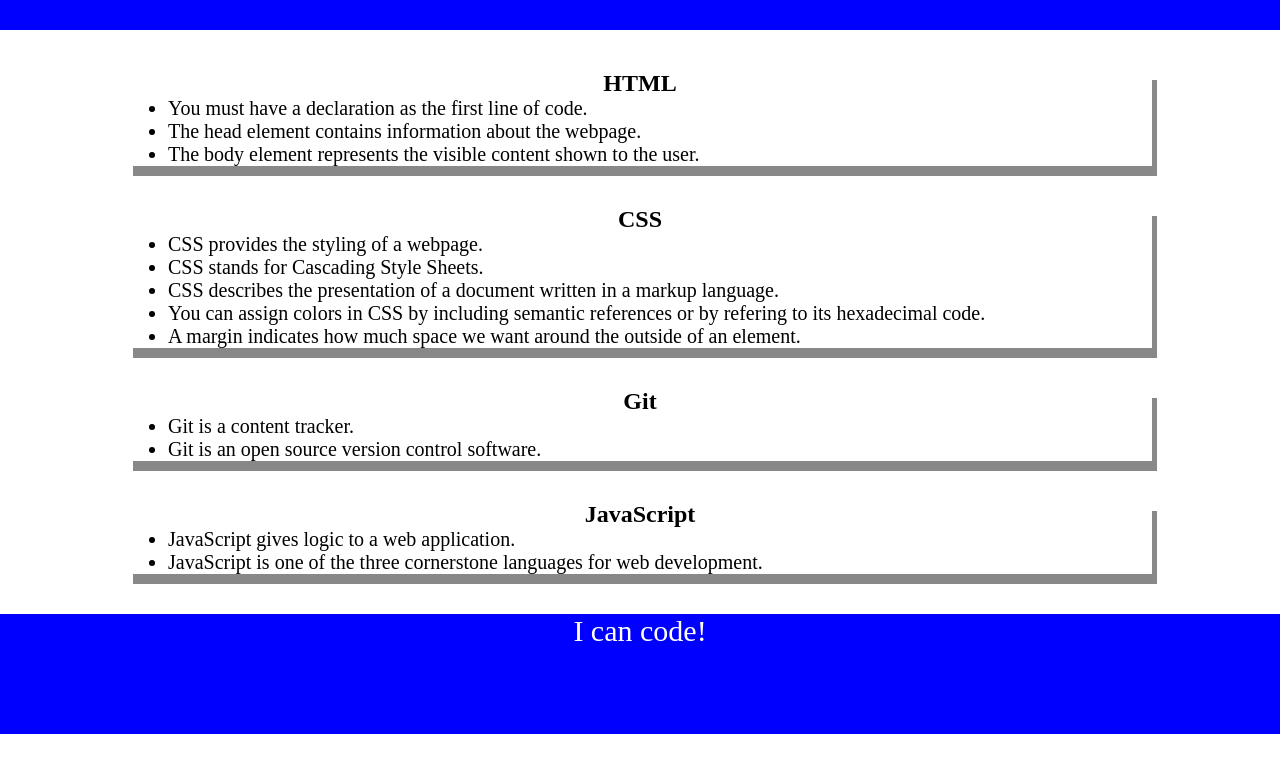
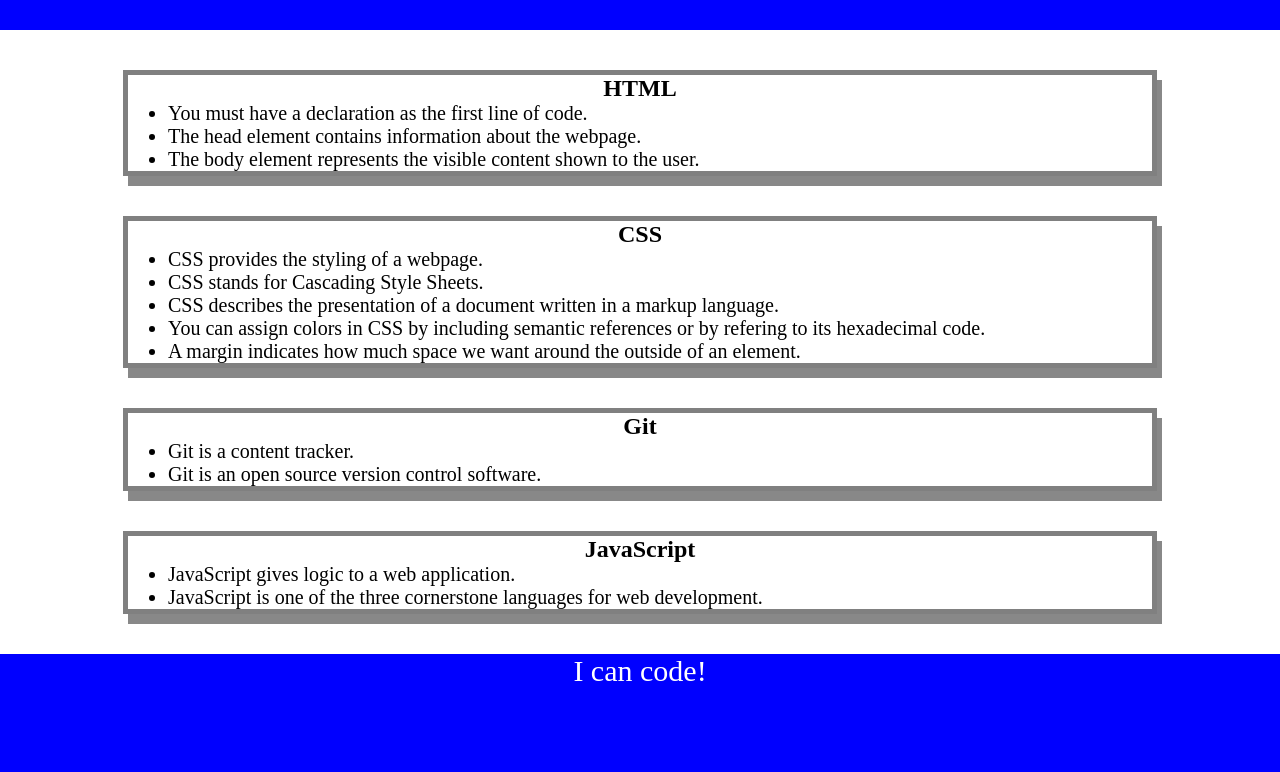
Before and after one commit to B-connolly1088/prework-study-guide, a plain HTML site: page index.html in a window 1280 px wide. Shown: the part 90-862 px from the top of the page. Before the commit the page ends 824 px from the top, so only its background shows below. Drawn offline with Linux system fonts and the light colour scheme.

Commit message:
changed border color back to solid gray

```diff
--- a/assets/style.css
+++ b/assets/style.css
@@ -31,6 +31,6 @@ p {
   .card {
     width: 80%;
     margin: 40px auto;
-    border: 5px #707B7C;
+    border: 5px solid gray;
     box-shadow: 5px 10px #888888;
   }
```
